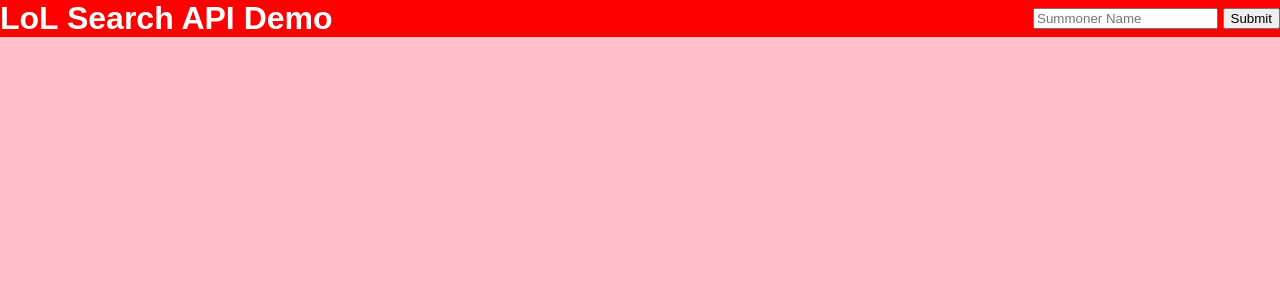
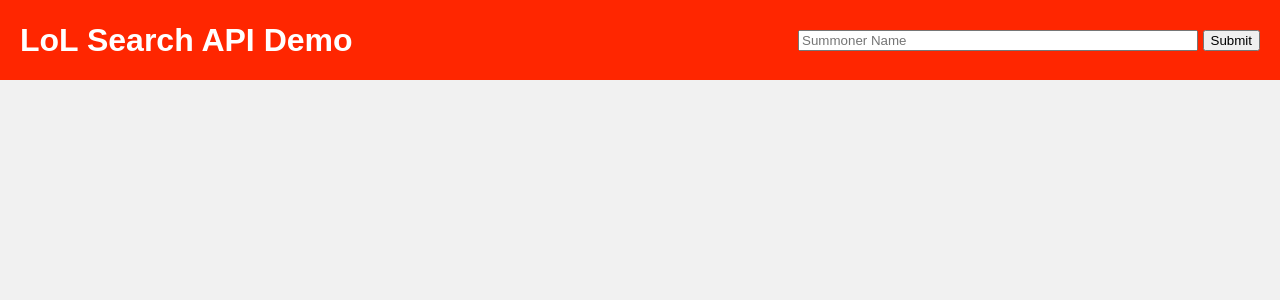
Before and after one commit to KristofferTroncoso/lol-search-api-demo, a Node server app: page / in a window 1280 px wide. Shown: the top 300 px of the page. Run offline with Node 20, Linux system fonts and the light colour scheme.

Commit message:
Clean up styling
Just styling fixes overall.

```diff
--- a/public/custom.css
+++ b/public/custom.css
@@ -5,16 +5,34 @@
 
 body {
     font-family: sans-serif;
-    background: pink;
+    background: #f1f1f1;
     margin: 0 auto;
     text-align: center;
+}
+
+a {
+    text-decoration: none;
+    color: inherit;
 }
 
 header {
     display: flex;
     justify-content: space-between;
     align-items: center;
-    background: red;
+    background: #ff2600;
     color: white;
+    height: 80px;
+}
 
+h1 {
+    padding: 0 20px;
 }
+
+form {
+    padding: 0 20px;
+    margin: 0;
+}
+
+#q {
+    width: 400px;
+}
--- a/views/partials/header.ejs
+++ b/views/partials/header.ejs
@@ -8,7 +8,7 @@
     </head>
     <body>
         <header>
-            <h1>LoL Search API Demo</h1>
+            <h1><a href="/">LoL Search API Demo</a></h1>
             <form action="/" method="POST">
                 <label for="q">
                 <input type="search" id="q" name="q" placeholder="Summoner Name">
--- a/views/summoner.ejs
+++ b/views/summoner.ejs
@@ -1,4 +1,9 @@
 <% include partials/header.ejs %>
+
+
+
+
+
 
         <% var proficonurl = "http://ddragon.leagueoflegends.com/cdn/8.4.1/img/profileicon/" + summ.profileIconId + ".png" %>
         <img src="<%=proficonurl%>">
```
